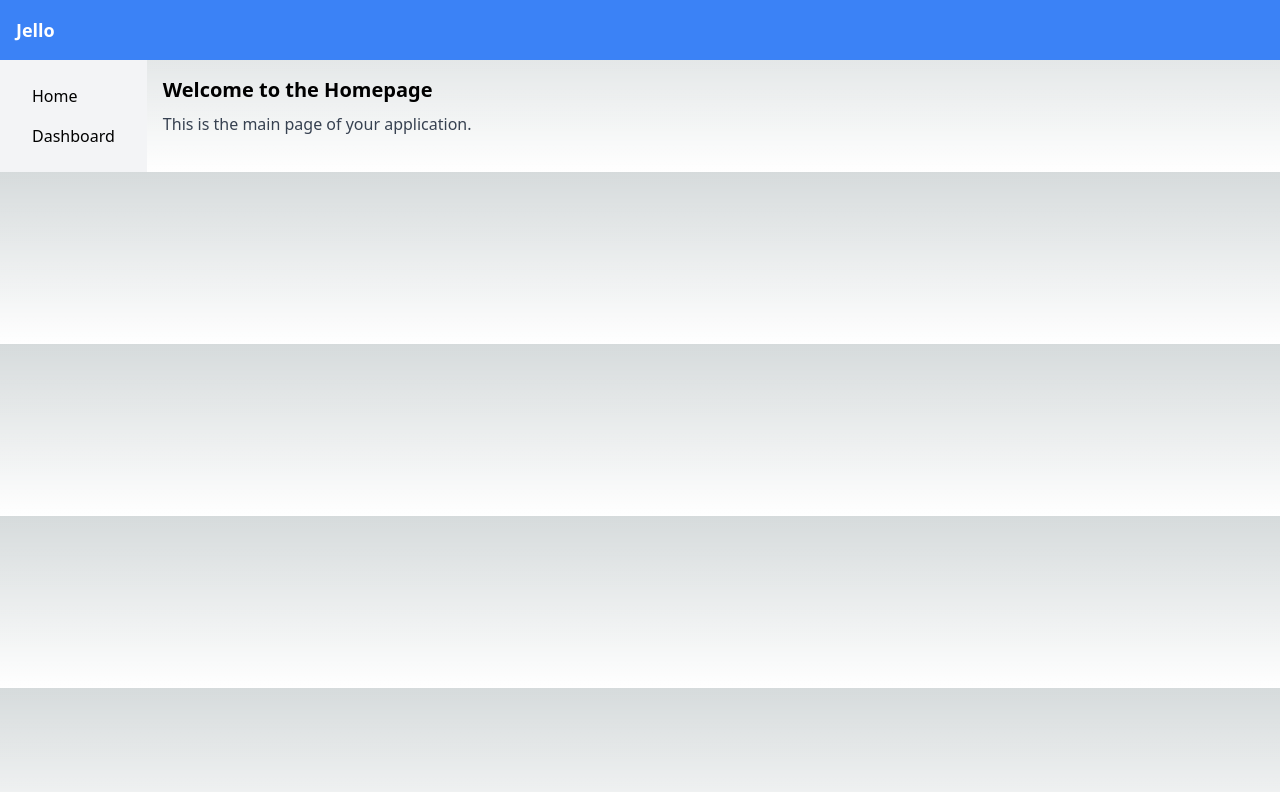
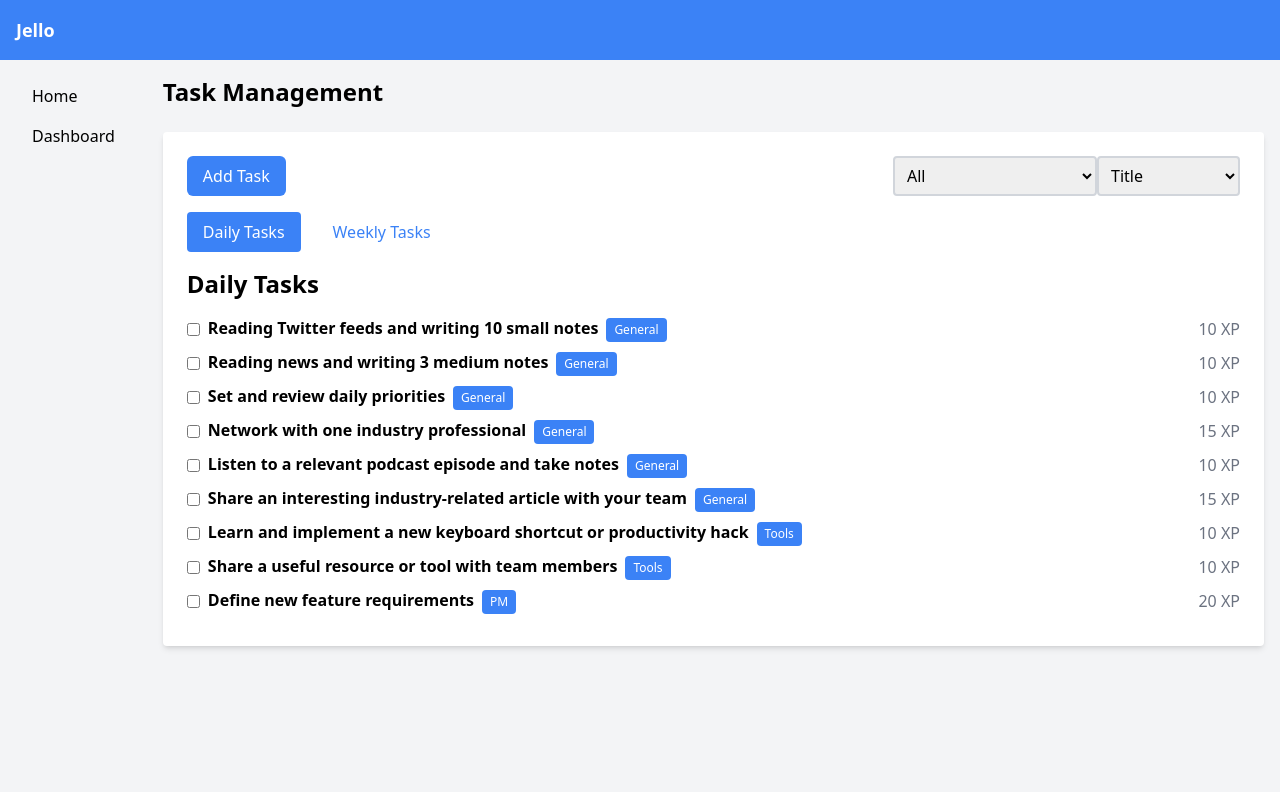
Before and after one commit to eren-olympic/jello, a Next.js app: page / in a window 1280 px wide. Shown: the top 792 px of the page. Built offline with nearby package versions, Linux system fonts and the light colour scheme; no server answers.

Commit message:
feat: add task components into home page

```diff
--- a/pages/index.tsx
+++ b/pages/index.tsx
@@ -1,16 +1,144 @@
-import Link from 'next/link';
+import React, { useState } from 'react';
 import Navbar from '../components/Navbar';
 import Sidebar from '../components/Sidebar';
+import DailyTask from '../components/Task/DailyTask';
+import WeeklyTask from '../components/Task/WeeklyTask';
+import { Task } from '../components/Task/TaskItem';
+import AddTaskButton from '../components/Task/AddTaskButton';
+import TaskFilter from '../components/Task/TaskFilter';
+import TaskSort from '../components/Task/TaskSort';
+
+const dailyTasks: Task[] = [
+  { id: 1, title: 'Reading Twitter feeds and writing 10 small notes', category: 'General', description: null , xp: 10, isCompleted: false, finishedDate: null },
+  { id: 2, title: 'Reading news and writing 3 medium notes', category: 'General', description: null , xp: 10, isCompleted: false, finishedDate: null },
+  { id: 3, title: 'Set and review daily priorities', category: 'General', description: null , xp: 10, isCompleted: false, finishedDate: null },
+  { id: 4, title: 'Network with one industry professional', category: 'General', description: null , xp: 15, isCompleted: false, finishedDate: null },
+  { id: 5, title: 'Listen to a relevant podcast episode and take notes', category: 'General', description: null , xp: 10, isCompleted: false, finishedDate: null },
+  { id: 6, title: 'Share an interesting industry-related article with your team', category: 'General', description: null , xp: 15, isCompleted: false, finishedDate: null },
+  { id: 7, title: 'Learn and implement a new keyboard shortcut or productivity hack', category: 'Tools', description: null , xp: 10, isCompleted: false, finishedDate: null },
+  { id: 8, title: 'Share a useful resource or tool with team members', category: 'Tools', description: null , xp: 10, isCompleted: false, finishedDate: null },
+  { id: 9, title: 'Define new feature requirements', category: 'PM', description: null , xp: 20, isCompleted: false, finishedDate: null }
+];
+
+const weeklyTasks: Task[] = [
+  { id: 10, title: 'Ensure all project documentation is up-to-date', category: 'PM', description: null , xp: 20, isCompleted: false, finishedDate: null },
+  { id: 11, title: 'Design a page/component using Figma, referencing inspiration from Dribbble', category: 'Designer', description: null , xp: 30, isCompleted: false, finishedDate: null },
+  { id: 12, title: 'Brainstorm new design ideas or concepts', category: 'Designer', description: null , xp: 20, isCompleted: false, finishedDate: null },
+  { id: 13, title: 'Evaluate and improve the accessibility of a design', category: 'Designer', description: null , xp: 20, isCompleted: false, finishedDate: null },
+  { id: 14, title: 'Monitor stock market news and trends', category: 'Stock Market Analysis', description: null , xp: 15, isCompleted: false, finishedDate: null },
+  { id: 15, title: 'Review performance of your investment portfolio', category: 'Stock Market Analysis', description: null , xp: 10, isCompleted: false, finishedDate: null },
+  { id: 16, title: 'Analyze a specific stock or sector', category: 'Stock Market Analysis', description: null , xp: 20, isCompleted: false, finishedDate: null },
+  { id: 17, title: 'Conduct basic technical analysis on a stock chart', category: 'Stock Market Analysis', description: null , xp: 15, isCompleted: false, finishedDate: null }
+];
 
 export default function Home() {
+  const [tasks, setTasks] = useState([...dailyTasks, ...weeklyTasks]);
+  const [newTask, setNewTask] = useState<Task>({
+    id: tasks.length + 1,
+    title: '',
+    category: '',
+    description: '',
+    xp: 0,
+    isCompleted: false,
+    finishedDate: null,
+  });
+
+  const handleAddTask = () => {
+    setTasks([...tasks, newTask]);
+    setNewTask({
+      ...newTask,
+      id: newTask.id + 1,
+      title: '',
+      category: '',
+      xp: 0,
+      isCompleted: false,
+      finishedDate: null,
+    });
+  };
+
+  const handleToggleComplete = (taskId: number) => {
+    setTasks(
+      tasks.map((task) =>
+        task.id === taskId ? { ...task, isCompleted: !task.isCompleted } : task
+      )
+    );
+  };
+
+  const [filteredDailyTasks, setFilteredDailyTasks] = useState(dailyTasks);
+  const [filteredWeeklyTasks, setFilteredWeeklyTasks] = useState(weeklyTasks);
+
+  const handleFilterChange = (filter: string) => {
+    setFilteredDailyTasks(
+      dailyTasks.filter((task) =>
+        filter ? task.category.toLowerCase() === filter : true
+      )
+    );
+
+    setFilteredWeeklyTasks(
+      weeklyTasks.filter((task) =>
+        filter ? task.category.toLowerCase() === filter : true
+      )
+    );
+  };
+
+  const handleSortChange = (sortValue: string) => {
+    const sortFunction = (a: Task, b: Task) => {
+      switch (sortValue) {
+        case 'title':
+          return a.title.localeCompare(b.title);
+        case 'category':
+          return a.category.localeCompare(b.category);
+        case 'xp':
+          return a.xp - b.xp;
+        case 'finished_date':
+          return (a.finishedDate?.getTime() ?? 0) - (b.finishedDate?.getTime() ?? 0);
+        default:
+          return 0;
+      }
+    };
+
+    setFilteredDailyTasks([...dailyTasks].sort(sortFunction));
+    setFilteredWeeklyTasks([...weeklyTasks].sort(sortFunction));
+  };
+
+  const [activeTab, setActiveTab] = useState<'daily' | 'weekly'>('daily');
+
   return (
-    <div>
+    <div className="min-h-screen bg-gray-100">
       <Navbar />
       <div className="flex">
         <Sidebar />
         <main className="flex-grow p-4">
-          <h1 className="text-xl font-bold mb-2">Welcome to the Homepage</h1>
-          <p className="text-gray-700">This is the main page of your application.</p>
+          <h1 className="text-2xl font-semibold mb-6">Task Management</h1>
+          <div className="bg-white p-6 rounded shadow-md">
+            <div className="flex justify-between mb-4">
+              <AddTaskButton newTask={newTask} setNewTask={setNewTask} onAddTask={handleAddTask} />
+              <div className="flex">
+                <TaskFilter onFilterChange={handleFilterChange} />
+                <TaskSort onSortChange={handleSortChange} />
+              </div>
+            </div>
+            <div className="mb-4">
+              <button
+                className={`mr-4 py-2 px-4 rounded ${activeTab === 'daily' ? 'bg-blue-500 text-white' : 'bg-white text-blue-500'}`}
+                onClick={() => setActiveTab('daily')}
+              >
+                Daily Tasks
+              </button>
+              <button
+                className={`py-2 px-4 rounded ${activeTab === 'weekly' ? 'bg-blue-500 text-white' : 'bg-white text-blue-500'}`}
+                onClick={() => setActiveTab('weekly')}
+              >
+                Weekly Tasks
+              </button>
+            </div>
+            {activeTab === 'daily' && (
+              <DailyTask tasks={filteredDailyTasks} onToggleComplete={handleToggleComplete} />
+            )}
+            {activeTab === 'weekly' && (
+              <WeeklyTask tasks={filteredWeeklyTasks} onToggleComplete={handleToggleComplete} />
+            )}
+          </div>
         </main>
       </div>
     </div>
```
